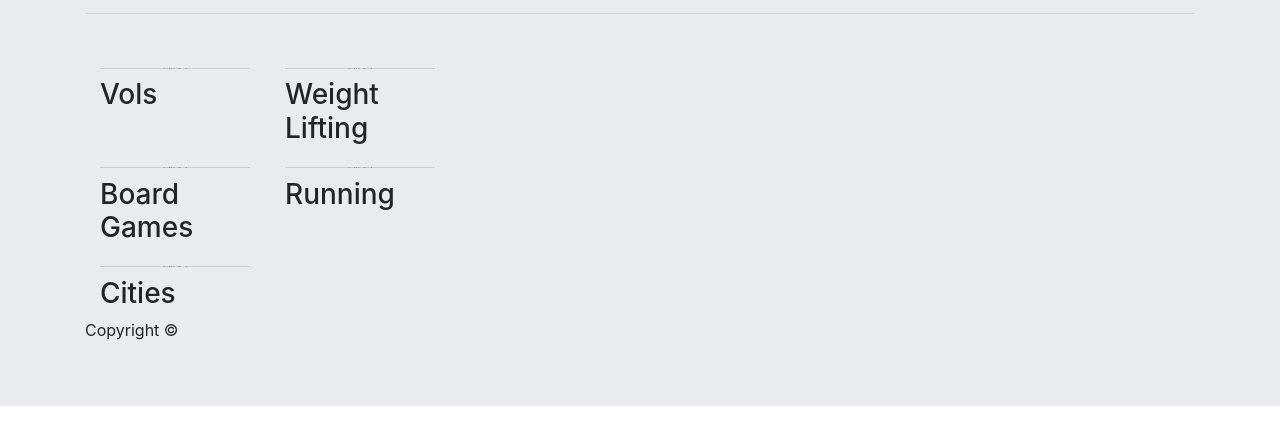
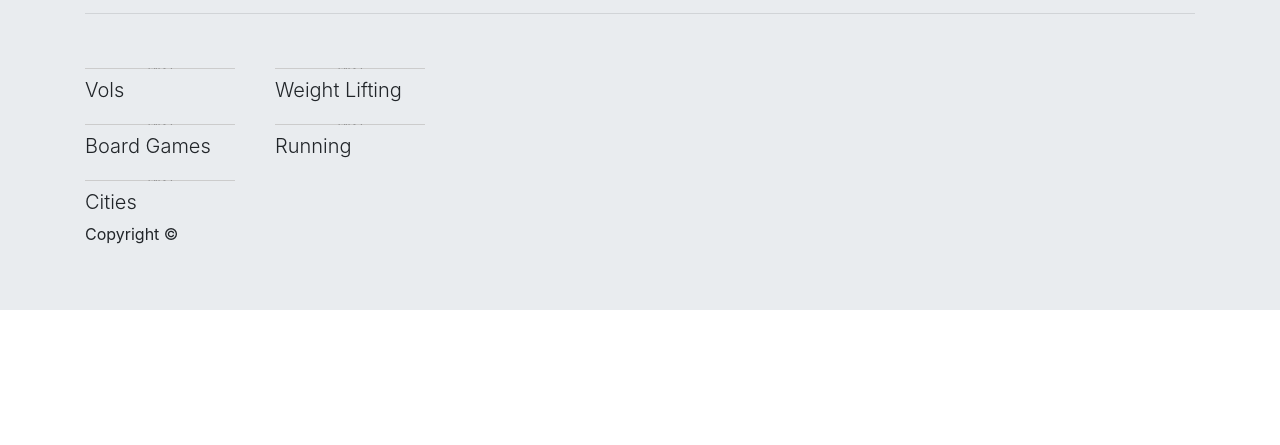
Before and after one commit to mchiang62/Bootstrap-Portfolio, a plain HTML site: page portfolio.html in a window 1280 px wide. Shown: the part 217-662 px from the top of the page. Drawn offline with nearby package versions, Linux system fonts and the light colour scheme; placeholder pictures from the web are drawn by us.

Commit message:
finished

```diff
--- a/portfolio.html
+++ b/portfolio.html
@@ -37,15 +37,14 @@
     <hr>
     <br>
 
-    <div class="container">
             <div class="row">
               <div class="col-sm-2">
                     <img src="https://via.placeholder.com/150/0000FF/808080 ?Text=Digital.com" class="img-fluid" alt="Responsive image">
-                    <div class= "bottomcenter"><h3>Vols</h3></div>
+                    <h3 class="lead">Vols</h3>
                     </div>
             <div class="col-sm-2">
                     <img src="https://via.placeholder.com/150/0000FF/808080 ?Text=Digital.com" class="img-fluid" alt="Responsive image">
-                    <div class= "bottomcenter"><h3>Weight Lifting</h3></div>
+                    <h3 class="lead">Weight Lifting</h3>
                     </div>
                     </div>
 
@@ -53,11 +52,11 @@
              <div class="row">
                  <div class="col-sm-2">
                     <img src="https://via.placeholder.com/150/0000FF/808080 ?Text=Digital.com" class="img-fluid" alt="Responsive image">
-                    <div class= "bottomcenter"><h3>Board Games</h3></div>
+                    <h3 class="lead">Board Games</h3>
                     </div>
                 <div class="col-sm-2">
                      <img src="https://via.placeholder.com/150/0000FF/808080 ?Text=Digital.com" class="img-fluid" alt="Responsive image">
-                    <div class= "bottomcenter"><h3>Running</h3></div>
+                    <div class= "bottomcenter"><h3 class="lead">Running</h3></div>
                     </div>
                     </div>
 
@@ -65,10 +64,10 @@
              <div class="row">
                 <div class="col-sm-2">
                     <img src="https://via.placeholder.com/150/0000FF/808080 ?Text=Digital.com" class="img-fluid" alt="Responsive image">
-                    <div class= "bottomcenter"><h3>Cities</h3></div>
+                    <h3 class="lead">Cities</h3>
                      </div>
                     </div>
-                </div>
+
 
 
 
```
